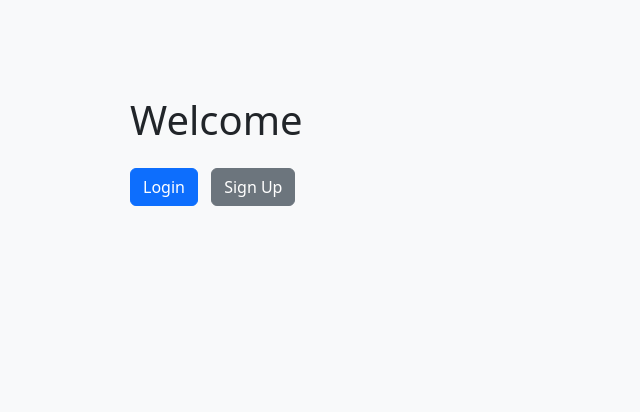
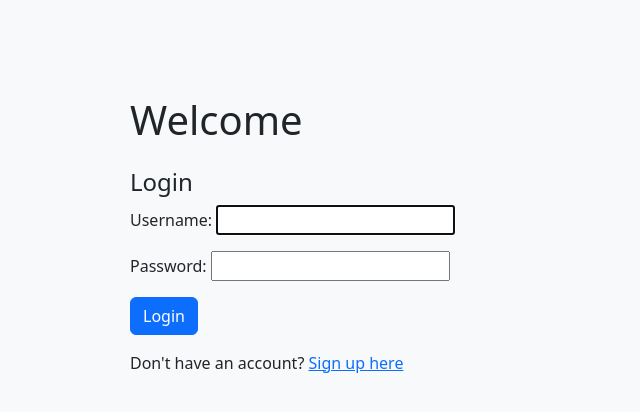
Before and after one commit to rlanier-webdev/django-todo, a Django app: page / in a window 1280 px wide. Shown: the top 412 px of the page, without its empty margins (0-640 px from the left). Run offline with Django 5.2, Linux system fonts and the light colour scheme; some libraries are stand-ins or nearby versions.

Commit message:
Enhancement: Toggle between login and signup forms on home page
- Display login form by default.
- Added 'Don't have an account? Sign up here' link to reveal signup form.
- Signup form includes 'Already have an account? Login here' to switch back.
- Implemented toggle behavior using JavaScript.
- Improved user flow by keeping both forms on the same page.

```diff
--- a/core/accounts/views.py
+++ b/core/accounts/views.py
@@ -5,6 +5,7 @@ from django.http import HttpResponse
 from django.contrib import messages
 from zoneinfo import available_timezones
 from django.utils.timezone import activate
+from django.contrib.auth.forms import AuthenticationForm
 from .forms import SignUpForm
 
 @csrf_exempt
@@ -48,6 +49,9 @@ def logout_view(request):
     return redirect('login')
 
 def home_view(request):
-    if request.user.is_authenticated:
-        return redirect('/app/dashboard')
-    return render(request, 'home.html')
+    login_form = AuthenticationForm()
+    signup_form = SignUpForm()
+    return render(request, "home.html", {
+        "login_form": login_form,
+        "signup_form": signup_form
+    })
--- a/core/templates/home.html
+++ b/core/templates/home.html
@@ -3,9 +3,68 @@
 {% block content %}
   <div class="container mt-5">
     <h1 class="mb-4">Welcome</h1>
-    <p class="lead">
-      <a href="{% url 'login' %}" class="btn btn-primary me-2">Login</a>
-      <a href="{% url 'signup' %}" class="btn btn-secondary">Sign Up</a>
-    </p>
+
+    <!-- Login Form -->
+    <div id="login-form">
+      <h3>Login</h3>
+      <form method="post" action="{% url 'login' %}">
+        {% csrf_token %}
+        {% for field in login_form %}
+          <div class="mb-3">
+            {{ field.label_tag }}
+            {{ field }}
+            {% if field.errors %}
+              <div class="text-danger">{{ field.errors }}</div>
+            {% endif %}
+          </div>
+        {% endfor %}
+        <button type="submit" class="btn btn-primary">Login</button>
+      </form>
+      <p class="mt-3">
+        Don't have an account?
+        <a href="#" id="show-signup">Sign up here</a>
+      </p>
+    </div>
+
+    <!-- Sign Up Form (hidden by default) -->
+    <div id="signup-form" class="d-none">
+      <h3>Sign Up</h3>
+      <form method="post" action="{% url 'signup' %}">
+        {% csrf_token %}
+        {% for field in signup_form %}
+          <div class="mb-3">
+            {{ field.label_tag }}
+            {{ field }}
+            {% if field.errors %}
+              <div class="text-danger">{{ field.errors }}</div>
+            {% endif %}
+          </div>
+        {% endfor %}
+        <button type="submit" class="btn btn-secondary">Sign Up</button>
+      </form>
+      <p class="mt-3">
+        Already have an account?
+        <a href="#" id="show-login">Login here</a>
+      </p>
+    </div>
   </div>
+
+  <script>
+    const showSignupLink = document.getElementById('show-signup');
+    const showLoginLink = document.getElementById('show-login');
+    const loginForm = document.getElementById('login-form');
+    const signupForm = document.getElementById('signup-form');
+
+    showSignupLink.addEventListener('click', (e) => {
+      e.preventDefault();
+      loginForm.classList.add('d-none');
+      signupForm.classList.remove('d-none');
+    });
+
+    showLoginLink.addEventListener('click', (e) => {
+      e.preventDefault();
+      signupForm.classList.add('d-none');
+      loginForm.classList.remove('d-none');
+    });
+  </script>
 {% endblock %}
```
